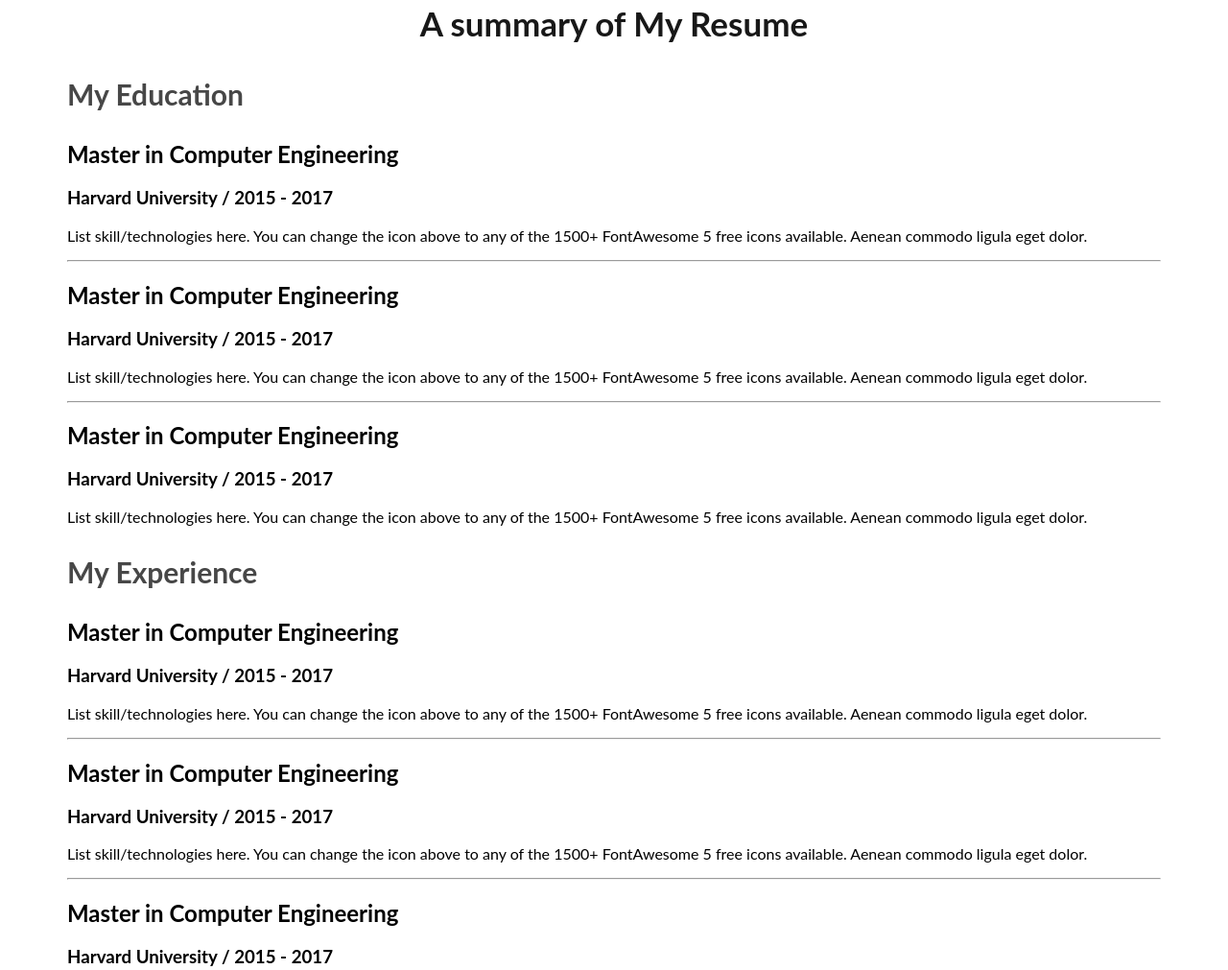
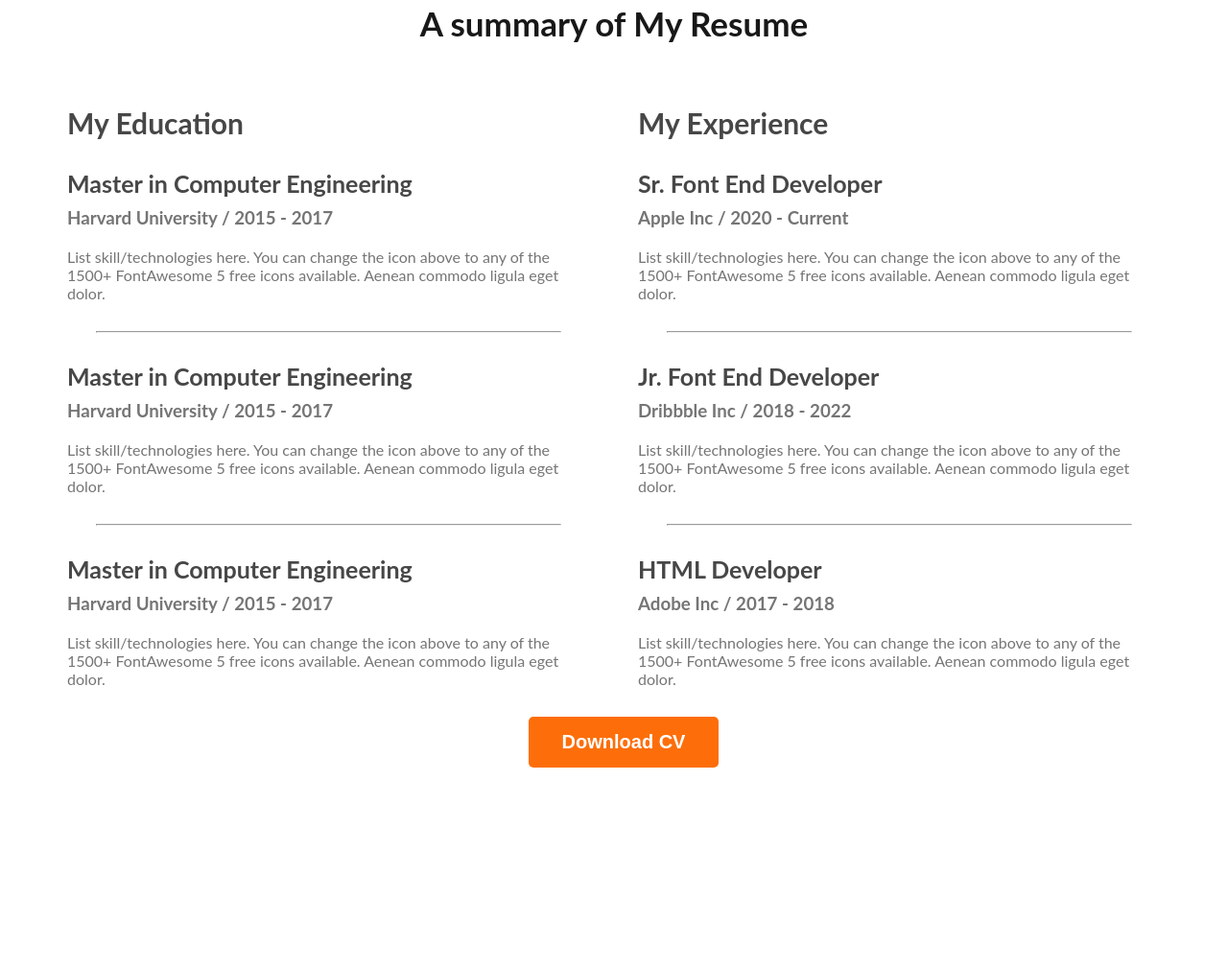
Before and after one commit to Ishraq13/developer-portfolio, a plain HTML site: page index.html in a window 1280 px wide. Shown: the part 2248-3259 px from the top of the page at 96% size. After the commit the page ends 3148 px from the top, so only its background shows below. Drawn offline with Linux system fonts and the light colour scheme.

Commit message:
finish trrhe resume section

```diff
--- a/index.html
+++ b/index.html
@@ -123,27 +123,30 @@
                 </div>
                 <div class="resume-coloumn">
                     <h3 class="resume-coloumn-title">My Experience</h3>
-                    <div class="resume-item"></div>
-                        <h2 class="resume-title">Master in Computer Engineering</h2>
-                        <h3 class="resume-info">Harvard University / 2015 - 2017</h3>
+                    <div class="resume-item">
+                        <h2 class="resume-title">Sr. Font End Developer</h2>
+                        <h3 class="resume-info">Apple Inc / 2020 - Current</h3>
                         <p class="resume-description">List skill/technologies here. You can change the icon above
                             to any of the 1500+ FontAwesome 5 free icons available. Aenean commodo ligula eget dolor.</p>
                     </div>
                     <hr>
-                    <div class="resume-item"></div>
-                        <h2 class="resume-title">Master in Computer Engineering</h2>
-                        <h3 class="resume-info">Harvard University / 2015 - 2017</h3>
+                    <div class="resume-item">
+                        <h2 class="resume-title">Jr. Font End Developer</h2>
+                        <h3 class="resume-info">Dribbble Inc / 2018 - 2022</h3>
                         <p class="resume-description">List skill/technologies here. You can change the icon above
                             to any of the 1500+ FontAwesome 5 free icons available. Aenean commodo ligula eget dolor.</p>
                     </div>
                     <hr>
-                    <div class="resume-item"></div>
-                        <h2 class="resume-title">Master in Computer Engineering</h2>
-                        <h3 class="resume-info">Harvard University / 2015 - 2017</h3>
+                    <div class="resume-item">
+                        <h2 class="resume-title">HTML Developer</h2>
+                        <h3 class="resume-info">Adobe Inc / 2017 - 2018</h3>
                         <p class="resume-description">List skill/technologies here. You can change the icon above
                             to any of the 1500+ FontAwesome 5 free icons available. Aenean commodo ligula eget dolor.</p>
                     </div>
                 </div>
+            </div>
+            <div class="download-cv">
+                <button class="btn-primary">Download CV</button>
             </div>
          </section>
     </main>
--- a/styles/portfolio.css
+++ b/styles/portfolio.css
@@ -173,7 +173,38 @@ main section {
 
 /* resume section styles */
 .resume-coloumn-title {
-    color:  #474747;
+    color: #474747;
     font-size: 30px;
     font-weight: 700;
 }
+
+.resume-title {
+    color: #474747;
+    font-size: 25px;
+    font-weight: 700;
+    margin-bottom: 10px;
+}
+.resume-info{
+    margin-top: 0px;
+    margin-bottom: 20px;
+}
+.resume-container {
+    display: flex;
+    gap: 50px;
+}
+
+.resume-info,
+.resume-description {
+    color: #757575;
+}
+.resume-description {
+    margin-top: 0px;
+    margin-bottom: 20px;
+}
+
+.resume-container hr{
+    margin: 30px;
+}
+.download-cv{
+   text-align: center;
+}
```
